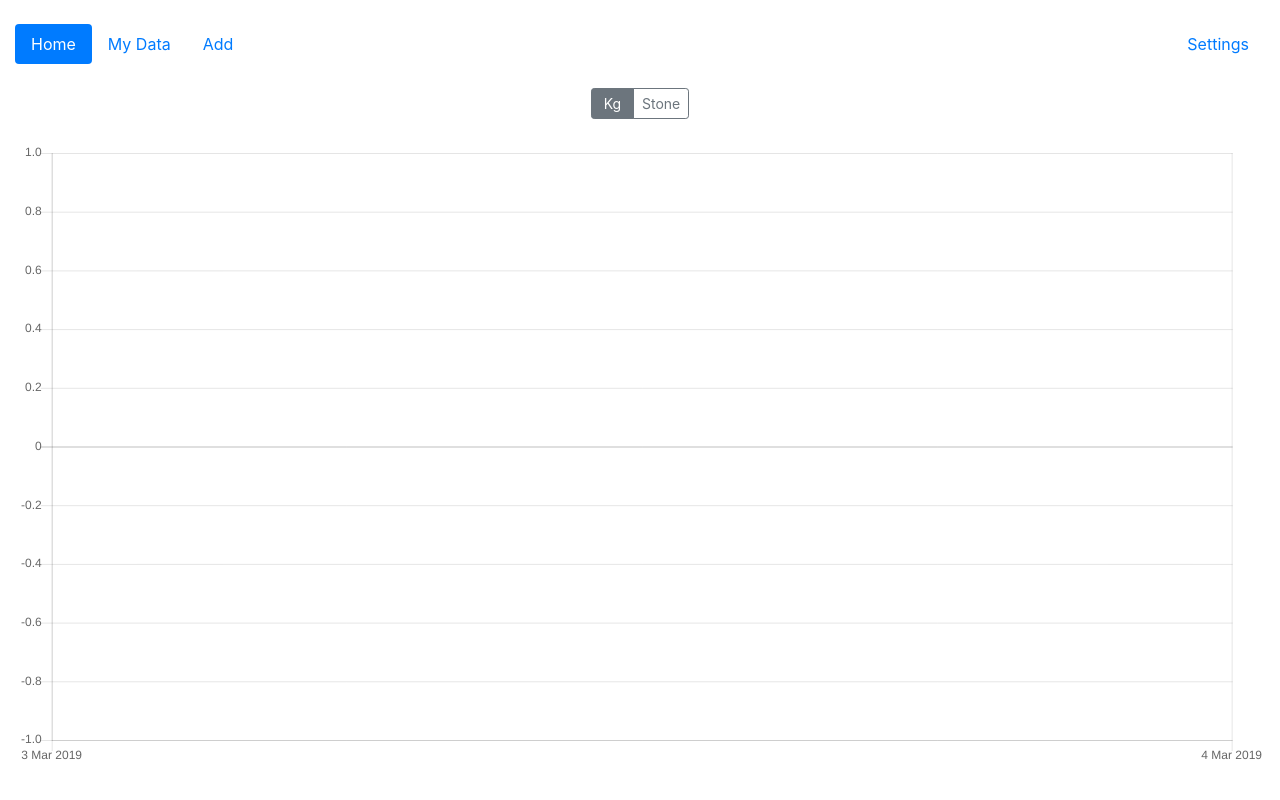
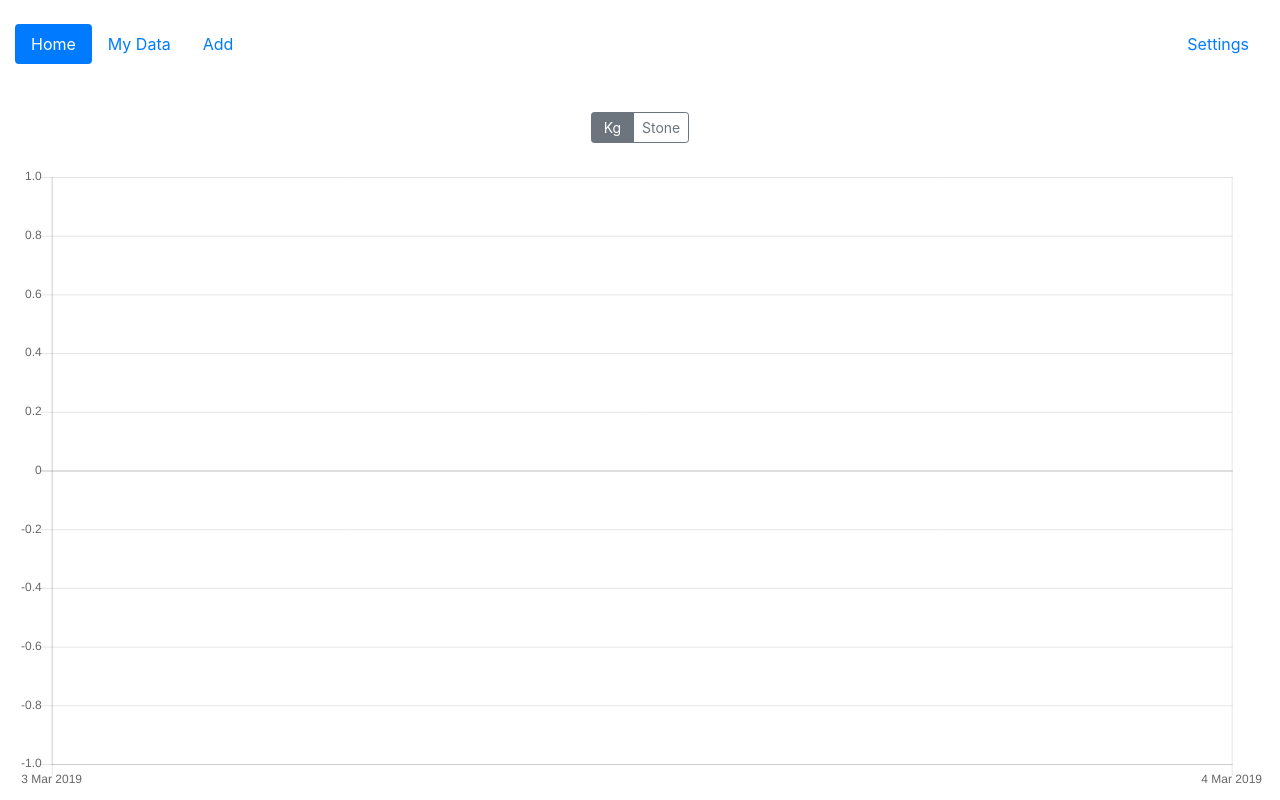
Before and after one commit to wkeeling/weighttracker, a Django app: page /track/ in a window 1280 px wide. Run offline with Django 3.2, Linux system fonts and the light colour scheme; data that the repository does not hold is empty; some libraries are stand-ins or nearby versions.

```diff
--- a/templates/base.html
+++ b/templates/base.html
@@ -44,6 +44,11 @@
                     &#160;
                 </div>
             </div>
+            <div class="row">
+                <div class="col">
+                    &#160;
+                </div>
+            </div>
             {% block content %}{% endblock %}
         </div>
     </body>
```
